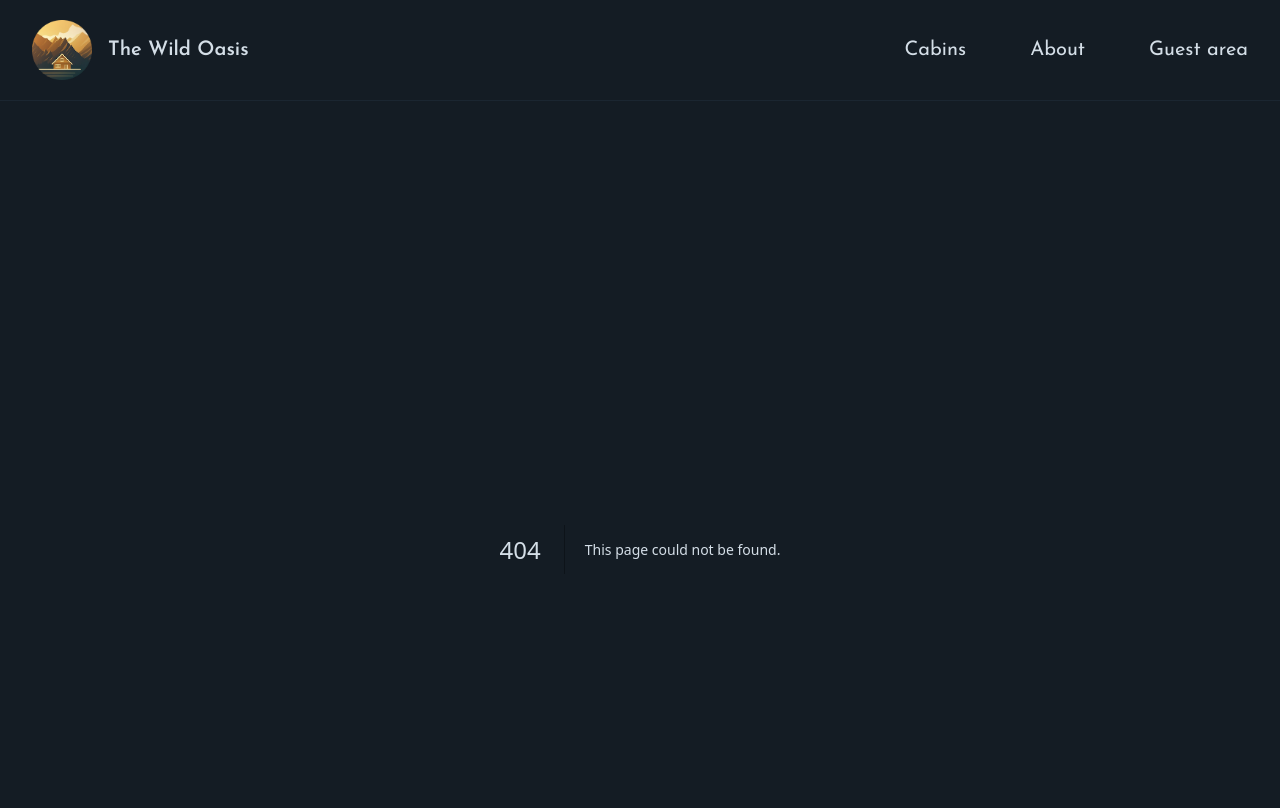
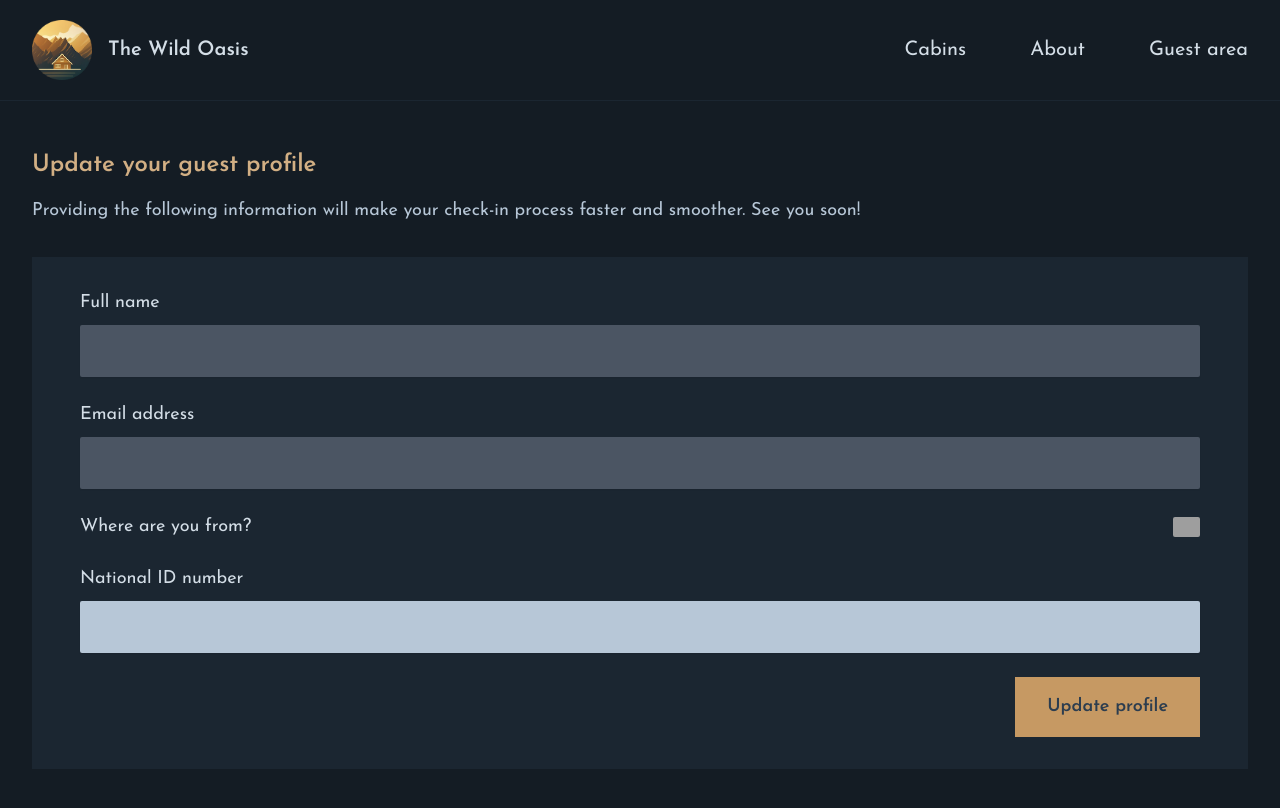
Before and after one commit to Davood-Azani/NextApp, a Next.js app: page /account/profile in a window 1280 px wide. Before the commit this address had no page. Shown: the top 808 px of the page. Built offline with nearby package versions, Linux system fonts and the light colour scheme; grey boxes are pictures that could not be loaded.

Commit message:
NestedRoutes-1

```diff
--- /dev/null
+++ b/app/_components/DeleteReservation.js
@@ -0,0 +1,12 @@
+import { TrashIcon } from '@heroicons/react/24/solid';
+
+function DeleteReservation({ bookingId }) {
+  return (
+    <button className='group flex items-center gap-2 uppercase text-xs font-bold text-primary-300 flex-grow px-3 hover:bg-accent-600 transition-colors hover:text-primary-900'>
+      <TrashIcon className='h-5 w-5 text-primary-600 group-hover:text-primary-800 transition-colors' />
+      <span className='mt-1'>Delete</span>
+    </button>
+  );
+}
+
+export default DeleteReservation;
--- /dev/null
+++ b/app/_components/ReservationCard.js
@@ -0,0 +1,84 @@
+import { PencilSquareIcon } from '@heroicons/react/24/solid';
+import { format, formatDistance, isPast, isToday, parseISO } from 'date-fns';
+import DeleteReservation from './DeleteReservation';
+
+export const formatDistanceFromNow = (dateStr) =>
+  formatDistance(parseISO(dateStr), new Date(), {
+    addSuffix: true,
+  }).replace('about ', '');
+
+function ReservationCard({ booking }) {
+  const {
+    id,
+    guestId,
+    startDate,
+    endDate,
+    numNights,
+    totalPrice,
+    numGuests,
+    status,
+    created_at,
+    cabins: { name, image },
+  } = booking;
+
+  return (
+    <div className='flex border border-primary-800'>
+      <div className='relative h-32 aspect-square'>
+        <img
+          src={image}
+          alt={`Cabin ${name}`}
+          className='object-cover border-r border-primary-800'
+        />
+      </div>
+
+      <div className='flex-grow px-6 py-3 flex flex-col'>
+        <div className='flex items-center justify-between'>
+          <h3 className='text-xl font-semibold'>
+            {numNights} nights in Cabin {name}
+          </h3>
+          {isPast(new Date(startDate)) ? (
+            <span className='bg-yellow-800 text-yellow-200 h-7 px-3 uppercase text-xs font-bold flex items-center rounded-sm'>
+              past
+            </span>
+          ) : (
+            <span className='bg-green-800 text-green-200 h-7 px-3 uppercase text-xs font-bold flex items-center rounded-sm'>
+              upcoming
+            </span>
+          )}
+        </div>
+
+        <p className='text-lg text-primary-300'>
+          {format(new Date(startDate), 'EEE, MMM dd yyyy')} (
+          {isToday(new Date(startDate))
+            ? 'Today'
+            : formatDistanceFromNow(startDate)}
+          ) &mdash; {format(new Date(endDate), 'EEE, MMM dd yyyy')}
+        </p>
+
+        <div className='flex gap-5 mt-auto items-baseline'>
+          <p className='text-xl font-semibold text-accent-400'>${totalPrice}</p>
+          <p className='text-primary-300'>&bull;</p>
+          <p className='text-lg text-primary-300'>
+            {numGuests} guest{numGuests > 1 && 's'}
+          </p>
+          <p className='ml-auto text-sm text-primary-400'>
+            Booked {format(new Date(created_at), 'EEE, MMM dd yyyy, p')}
+          </p>
+        </div>
+      </div>
+
+      <div className='flex flex-col border-l border-primary-800 w-[100px]'>
+        <a
+          href={`/account/reservations/edit/${id}`}
+          className='group flex items-center gap-2 uppercase text-xs font-bold text-primary-300 border-b border-primary-800 flex-grow px-3 hover:bg-accent-600 transition-colors hover:text-primary-900'
+        >
+          <PencilSquareIcon className='h-5 w-5 text-primary-600 group-hover:text-primary-800 transition-colors' />
+          <span className='mt-1'>Edit</span>
+        </a>
+        <DeleteReservation bookingId={id} />
+      </div>
+    </div>
+  );
+}
+
+export default ReservationCard;
--- /dev/null
+++ b/app/_components/SelectCountry.js
@@ -0,0 +1,28 @@
+import { getCountries } from '@/app/_lib/data-service';
+
+// Let's imagine your colleague already built this component 😃
+
+async function SelectCountry({ defaultCountry, name, id, className }) {
+  const countries = await getCountries();
+  const flag =
+    countries.find((country) => country.name === defaultCountry)?.flag ?? '';
+
+  return (
+    <select
+      name={name}
+      id={id}
+      // Here we use a trick to encode BOTH the country name and the flag into the value. Then we split them up again later in the server action
+      defaultValue={`${defaultCountry}%${flag}`}
+      className={className}
+    >
+      <option value="">Select country...</option>
+      {countries.map((c) => (
+        <option key={c.name} value={`${c.name}%${c.flag}`}>
+          {c.name}
+        </option>
+      ))}
+    </select>
+  );
+}
+
+export default SelectCountry;
--- a/app/account/page.js
+++ b/app/account/page.js
@@ -4,7 +4,7 @@
 function page() {
   return (
     <div>
-      <h1>Account</h1>
+      <h1>Hi David</h1>
     </div>
   );
 }
--- /dev/null
+++ b/app/account/profile/page.js
@@ -0,0 +1,69 @@
+import SelectCountry from '@/app/_components/SelectCountry';
+export default function Page() {
+  // CHANGE
+  const countryFlag = 'pt.jpg';
+  const nationality = 'portugal';
+
+  return (
+    <div>
+      <h2 className="font-semibold text-2xl text-accent-400 mb-4">
+        Update your guest profile
+      </h2>
+
+      <p className="text-lg mb-8 text-primary-200">
+        Providing the following information will make your check-in process
+        faster and smoother. See you soon!
+      </p>
+
+      <form className="bg-primary-900 py-8 px-12 text-lg flex gap-6 flex-col">
+        <div className="space-y-2">
+          <label>Full name</label>
+          <input
+            disabled
+            className="px-5 py-3 bg-primary-200 text-primary-800 w-full shadow-sm rounded-sm disabled:cursor-not-allowed disabled:bg-gray-600 disabled:text-gray-400"
+          />
+        </div>
+
+        <div className="space-y-2">
+          <label>Email address</label>
+          <input
+            disabled
+            className="px-5 py-3 bg-primary-200 text-primary-800 w-full shadow-sm rounded-sm disabled:cursor-not-allowed disabled:bg-gray-600 disabled:text-gray-400"
+          />
+        </div>
+
+        <div className="space-y-2">
+          <div className="flex items-center justify-between">
+            <label htmlFor="nationality">Where are you from?</label>
+            <img
+              src={countryFlag}
+              alt="Country flag"
+              className="h-5 rounded-sm"
+            />
+          </div>
+
+          {/* <SelectCountry
+            name="nationality"
+            id="nationality"
+            className="px-5 py-3 bg-primary-200 text-primary-800 w-full shadow-sm rounded-sm"
+            defaultCountry={nationality}
+          /> */}
+        </div>
+
+        <div className="space-y-2">
+          <label htmlFor="nationalID">National ID number</label>
+          <input
+            name="nationalID"
+            className="px-5 py-3 bg-primary-200 text-primary-800 w-full shadow-sm rounded-sm"
+          />
+        </div>
+
+        <div className="flex justify-end items-center gap-6">
+          <button className="bg-accent-500 px-8 py-4 text-primary-800 font-semibold hover:bg-accent-600 transition-all disabled:cursor-not-allowed disabled:bg-gray-500 disabled:text-gray-300">
+            Update profile
+          </button>
+        </div>
+      </form>
+    </div>
+  );
+}
--- /dev/null
+++ b/app/account/reservations/page.js
@@ -0,0 +1,28 @@
+import ReservationCard from '@/app/_components/ReservationCard';
+export default function Page() {
+  // CHANGE
+  const bookings = [];
+
+  return (
+    <div>
+      <h2 className="font-semibold text-2xl text-accent-400 mb-7">
+        Your reservations
+      </h2>
+
+      {bookings.length === 0 ? (
+        <p className="text-lg">
+          You have no reservations yet. Check out our{' '}
+          <a className="underline text-accent-500" href="/cabins">
+            luxury cabins &rarr;
+          </a>
+        </p>
+      ) : (
+        <ul className="space-y-6">
+          {bookings.map((booking) => (
+            <ReservationCard booking={booking} key={booking.id} />
+          ))}
+        </ul>
+      )}
+    </div>
+  );
+}
--- a/package.json
+++ b/package.json
@@ -10,6 +10,7 @@
   },
   "dependencies": {
     "@heroicons/react": "^2.1.3",
+    "date-fns": "^3.6.0",
     "next": "14.2.3",
     "react": "^18",
     "react-dom": "^18"
```
Also changed, not shown: .notes/n2.js, 2 other files (tests, documents, lock files or other folders).
